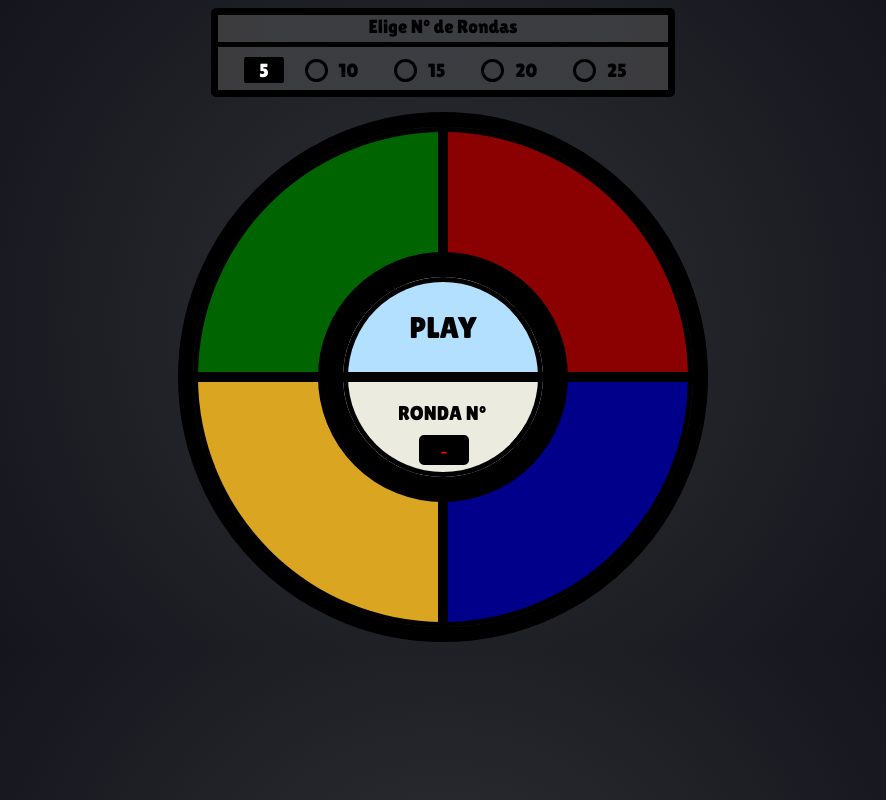
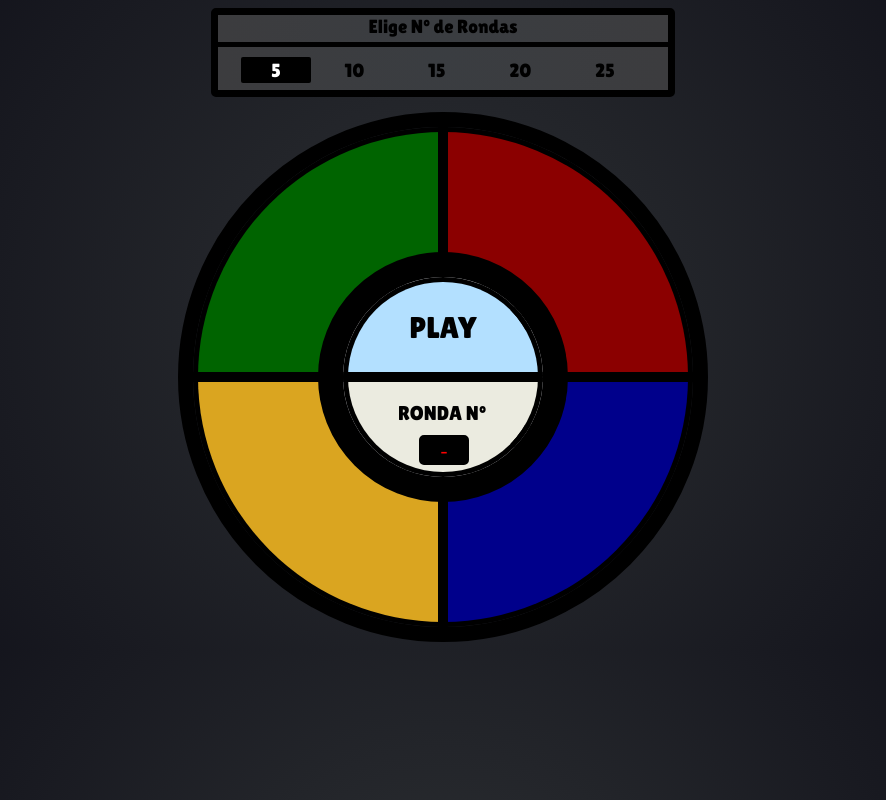
Before and after one commit to danildany/simon-dice, a plain HTML site: page simon.html in a window 1280 px wide. Shown: the whole page, without its empty margins (197-1083 px from the left). Drawn offline with Linux system fonts and the light colour scheme.

Commit message:
cambios en los estilos
queria unso cambioos en los colores

```diff
--- a/css/main.css
+++ b/css/main.css
@@ -36,7 +36,7 @@ p{
     display: inline-block;
     position: relative;
     color: #000000;
-    padding: 2px 15px 2px 51px  ;
+    padding: 2px 30px 2px 30px ;
     font-size: 1em;
     border-radius: 3px;
     cursor: pointer;
@@ -44,7 +44,7 @@ p{
 #rondas label:hover{
     background: rgba(77, 80, 80, 0.2);
 }
-
+/*
 #rondas label:before{
     content: '';
     width: 17px;
@@ -56,8 +56,9 @@ p{
     position: absolute;
     left: 17px;
 }
+*/
 #rondas input[type='radio']:checked + label{
-padding: 2px 15px;
+padding: 2px 30px 2px 30px ;
 background: #000000;
 border-radius: 2px;
 color: white;
```
